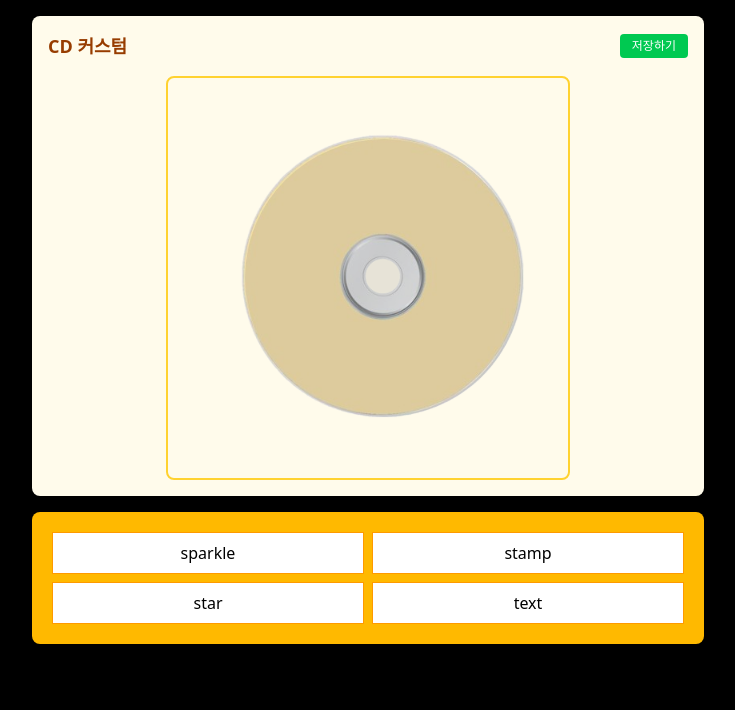
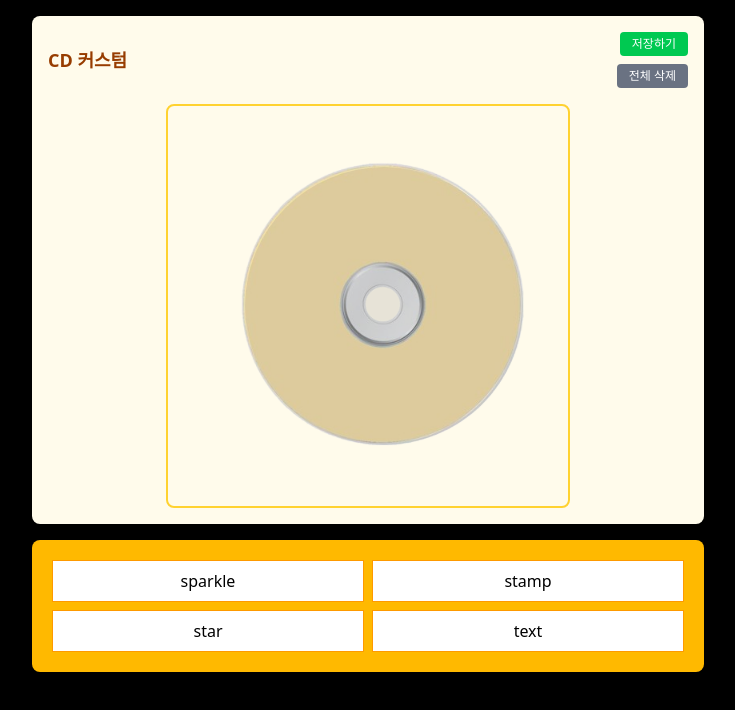
Before and after one commit to hansololiviakim/cd-player-custom-demo, a React (Vite) app: page / in a window 1280 px wide. Shown: the top 710 px of the page, without its empty margins (272-1007 px from the left). Built offline with nearby package versions, Linux system fonts and the light colour scheme.

Commit message:
feat: 전체 sticker 삭제 버튼 추가

```diff
--- a/src/page/Home.jsx
+++ b/src/page/Home.jsx
@@ -482,6 +482,14 @@ function Home() {
   };
 
   /**
+   * 전체 스티커 삭제
+   */
+  const deleteAllStickers = () => {
+    setStickers([]);
+    setSelectedSticker(null);
+  };
+
+  /**
    * 캔버스 이미지를 jpg로 저장 (저장하기 버튼 클릭 시)
    */
   const handleSaveImage = () => {
@@ -499,14 +507,15 @@ function Home() {
     drawStickers();
   }, [stickers, selectedSticker]);
 
-  // ====== 렌더링 ======
   return (
     <div className="w-full mx-auto h-full p-4">
       <div className="max-w-2xl mx-auto">
         <section className="bg-amber-50 p-4 rounded-lg">
           <div className="flex justify-between items-center mb-4">
             <h2 className="text-lg font-semibold text-amber-800">CD 커스텀</h2>
-            <div className="flex gap-2 items-center">
+            <div className="flex flex-col gap-1 items-end">
+              {/* 저장하기, 한 칸 아래로, 한 칸 위로 */}
+              <div className="flex gap-2 mb-1">
                 <button
                   onClick={handleSaveImage}
                   className="bg-green-500 text-white px-3 py-1 rounded hover:bg-green-600 transition-colors text-xs"
@@ -531,14 +540,27 @@ function Home() {
                     >
                       ↑ 한 칸 위로
                     </button>
+                  </>
+                )}
+              </div>
+              {/* 전체 삭제, 선택된 스티커 삭제 */}
+              <div className="flex gap-2">
+                <button
+                  onClick={deleteAllStickers}
+                  className="bg-gray-500 text-white px-3 py-1 rounded hover:bg-gray-600 transition-colors text-xs"
+                  disabled={stickers.length === 0}
+                >
+                  전체 삭제
+                </button>
+                {selectedSticker !== null && (
                   <button
                     onClick={deleteSelectedSticker}
                     className="bg-red-500 text-white px-3 py-1 rounded hover:bg-red-600 transition-colors text-xs"
                   >
                     선택된 스티커 삭제
                   </button>
-                </>
                 )}
+              </div>
             </div>
           </div>
 
```
Lines whose indentation alone changed are shown as unchanged.
